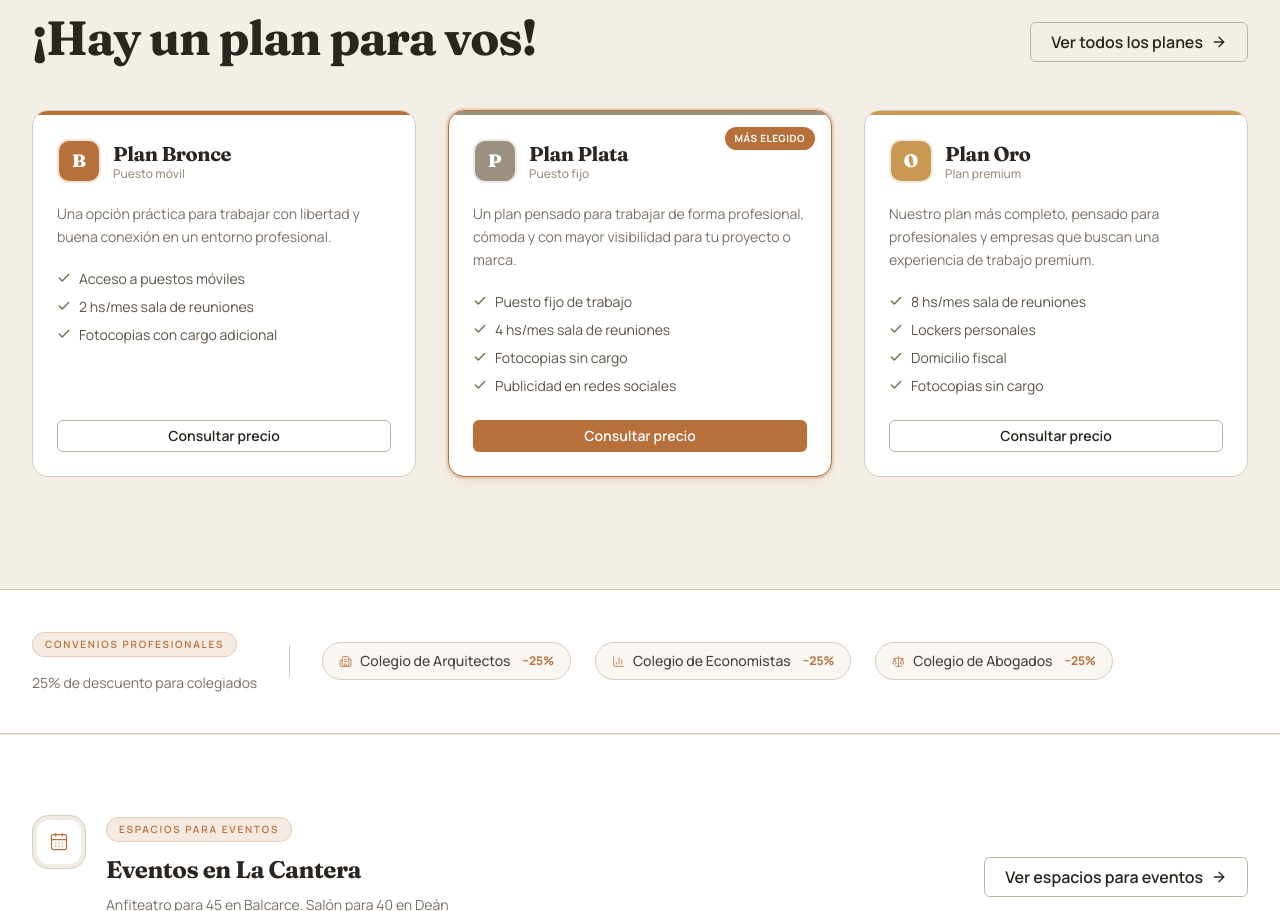
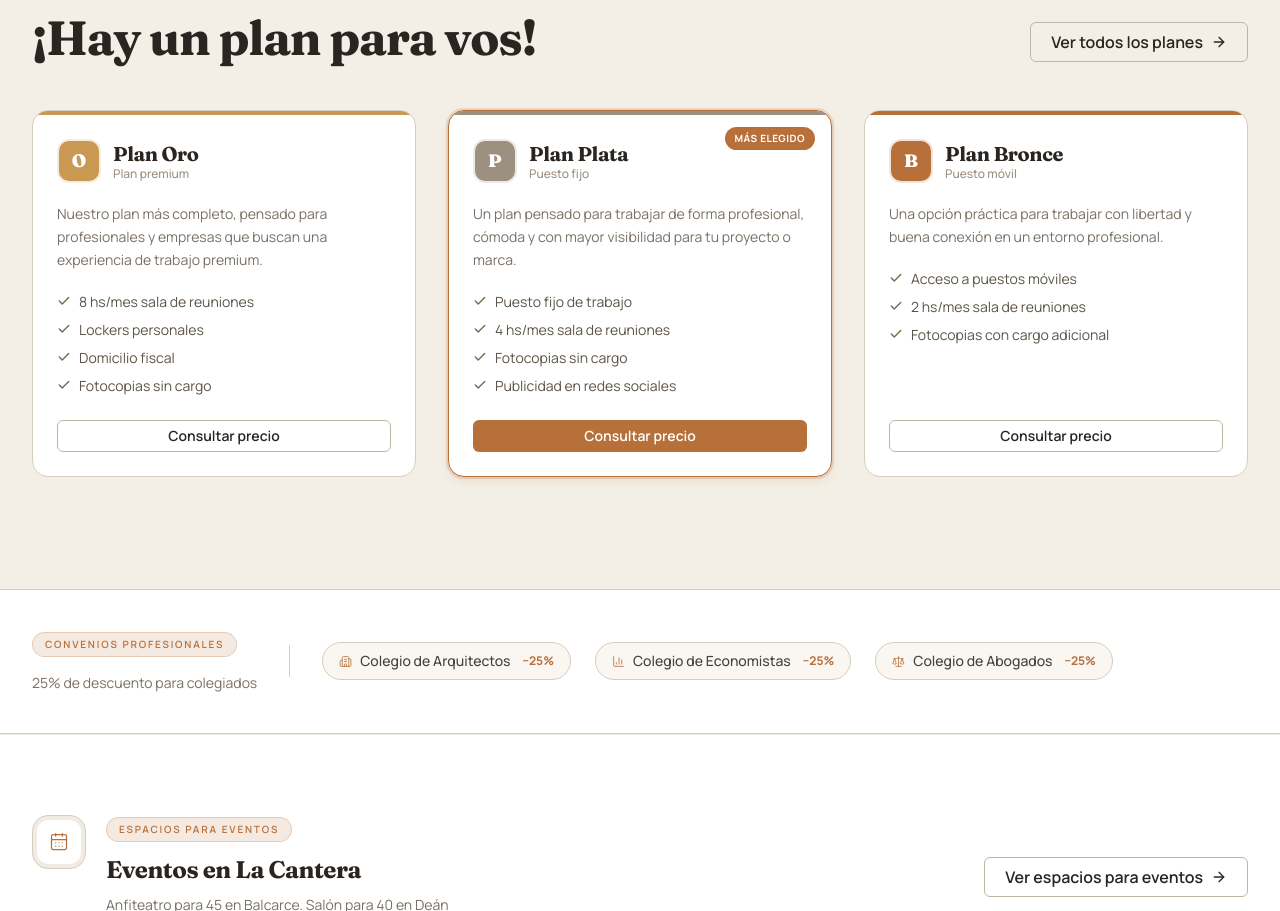
Before and after one commit to facundopadilla/lacantera, a Next.js app in the folder apps/web/: page / in a window 1280 px wide. Shown: the part 2353-3264 px from the top of the page. Built offline with nearby package versions, Linux system fonts and the light colour scheme; no server answers.

Commit message:
fix: invertir orden de planes — Oro, Plata, Bronce

```diff
--- a/apps/web/src/app/planes/page.tsx
+++ b/apps/web/src/app/planes/page.tsx
@@ -105,9 +105,9 @@ function PlanCard({ plan, featured }: { plan: Plan; featured?: boolean }) {
 
 export default function PlanesPage() {
   const sortedPlanes = [
+    planes.find((p) => p.id === "oro"),
+    planes.find((p) => p.id === "plata"),
     planes.find((p) => p.id === "bronce"),
-    planes.find((p) => p.id === "plata"),
-    planes.find((p) => p.id === "oro"),
   ].filter(Boolean) as Plan[];
 
   return (
--- a/apps/web/src/components/sections/planes-preview.tsx
+++ b/apps/web/src/components/sections/planes-preview.tsx
@@ -10,9 +10,9 @@ import { MotionStaggerGrid } from "@/components/motion/motion-stagger-grid";
 import { planes } from "@/lib/content/planes";
 
 const planesPreview = [
+  planes.find((p) => p.id === "oro")!,
+  planes.find((p) => p.id === "plata")!,
   planes.find((p) => p.id === "bronce")!,
-  planes.find((p) => p.id === "plata")!,
-  planes.find((p) => p.id === "oro")!,
 ];
 
 export function PlanesPreview() {
```
